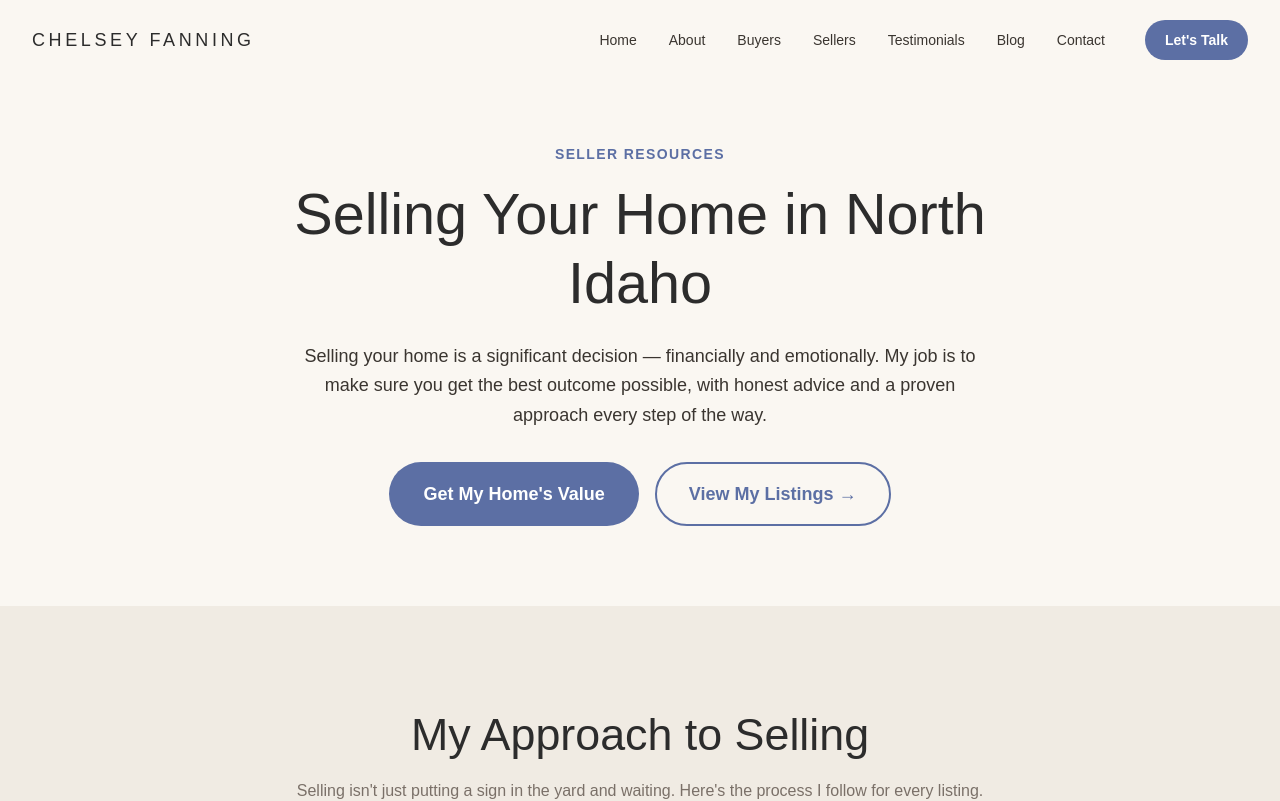
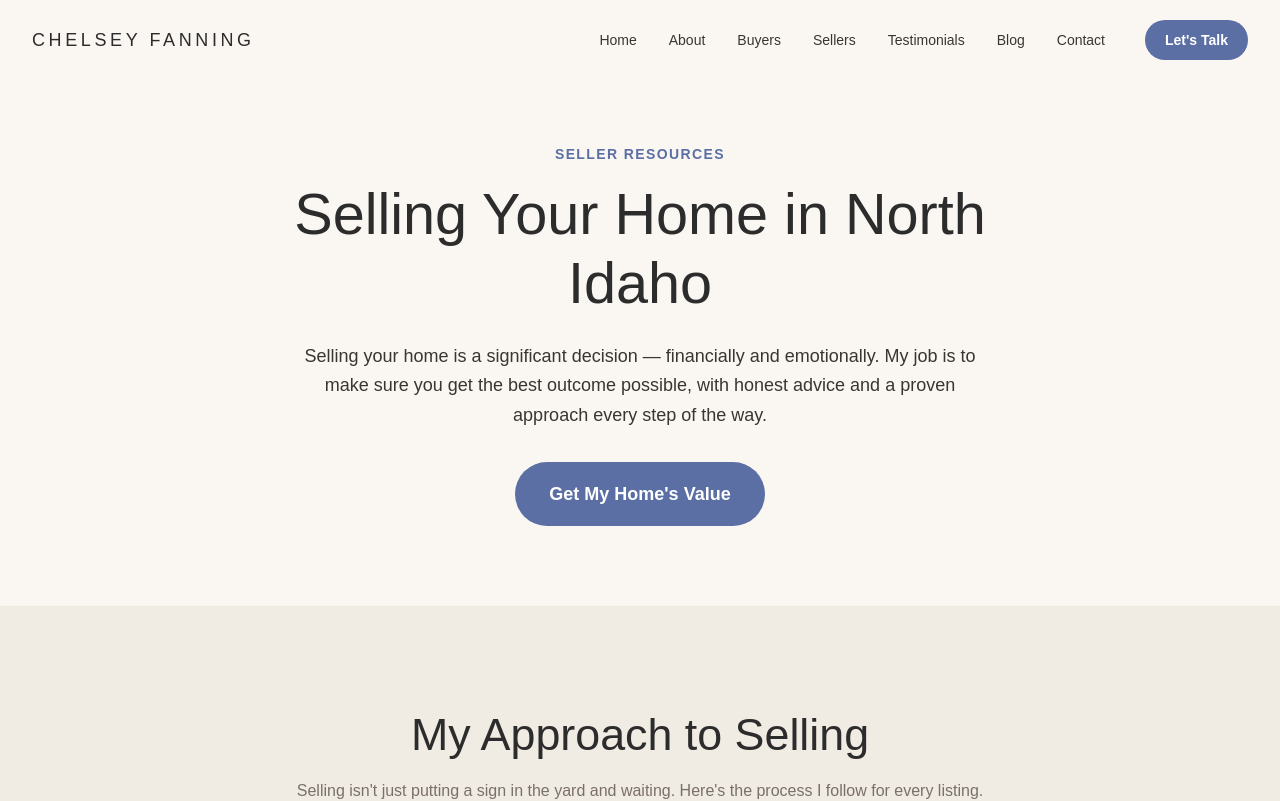
Before and after one commit to Unchainedmindprompts/Chelsey-Fanning-, a Next.js app: page /sellers in a window 1280 px wide. Shown: the top 801 px of the page. Built offline with nearby package versions, Linux system fonts and the light colour scheme; a web font is replaced by a local one.

Commit message:
Remove View My Listings button from sellers page
https://claude.ai/code/session_01JycRAs4oCyFxmC3sVHm2KA

```diff
--- a/app/sellers/page.tsx
+++ b/app/sellers/page.tsx
@@ -108,14 +108,6 @@ export default function SellersPage() {
             <Button href="/contact" variant="primary" size="lg">
               Get My Home&apos;s Value
             </Button>
-            <Button
-              href="https://exprealty.com/agents/YOUR_PROFILE" // TODO: real eXp profile
-              variant="outline"
-              size="lg"
-              external
-            >
-              View My Listings →
-            </Button>
           </div>
         </div>
       </section>
```
